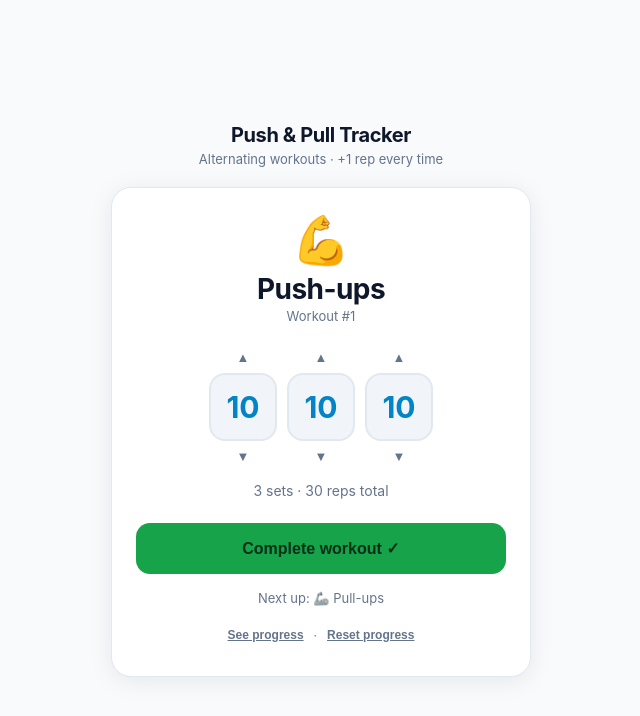
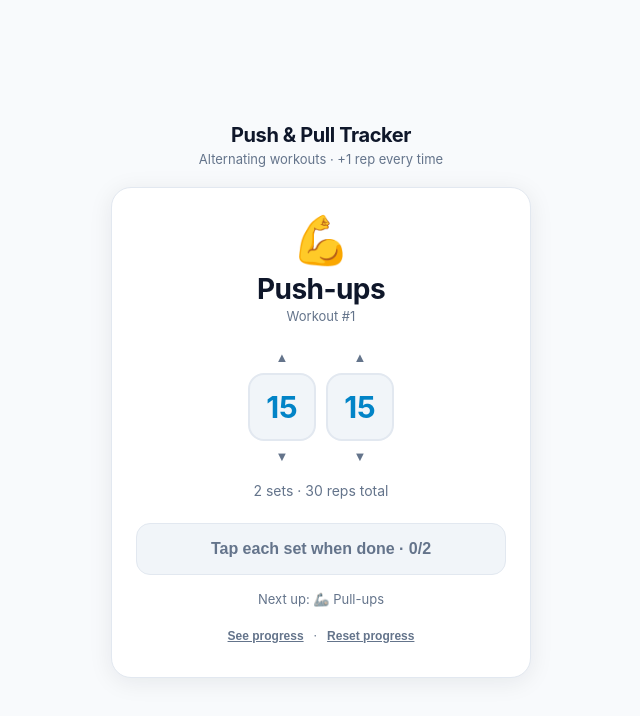
Before and after one commit to wnm/workout-tracker, a plain HTML site: page index.html in a window 1280 px wide. Both pictures are taken after a click on the button "Start plan →". Shown: the whole page, without its empty margins (319-959 px from the left). Drawn offline with Linux system fonts and the light colour scheme.

Commit message:
Raise push-up cap to 20; require all sets marked done before completing

```diff
--- a/index.html
+++ b/index.html
@@ -15,7 +15,7 @@
 // Config: per-exercise rep bounds. Reps in every set stay within [min, max].
 // ---------------------------------------------------------------------------
 const EX = {
-  pushups: { name: "Push-ups", emoji: "💪", min: 8, max: 12, color: "#0284c7" },
+  pushups: { name: "Push-ups", emoji: "💪", min: 8, max: 20, color: "#0284c7" },
   pullups: { name: "Pull-ups", emoji: "🦾", min: 4, max: 6, color: "#ea580c" },
 };
 const KEY = "pushpull.v1";
@@ -121,6 +121,15 @@
   const total = plan.reduce((a, b) => a + b, 0);
   document.getElementById("summary").textContent =
     `${plan.length} sets · ${total} reps total`;
+
+  // Complete is only allowed once every set is tapped done.
+  const doneCount = done.filter(Boolean).length;
+  const allDone = doneCount === done.length;
+  const btn = document.getElementById("doneBtn");
+  btn.disabled = !allDone;
+  btn.textContent = allDone
+    ? "Complete workout ✓"
+    : `Tap each set when done · ${doneCount}/${done.length}`;
 
   document.getElementById("nextHint").textContent =
     `Next up: ${EX[other].emoji} ${EX[other].name}`;
@@ -335,6 +344,9 @@
   }
   button:hover { filter: brightness(1.05); }
   button:active { transform: scale(0.98); }
+  #doneBtn:disabled { background: var(--chip); color: var(--muted); border: 1px solid var(--line); cursor: default; }
+  #doneBtn:disabled:hover { filter: none; }
+  #doneBtn:disabled:active { transform: none; }
   .pulse { animation: pop .4s ease; }
   @keyframes pop { 50% { transform: scale(1.03); filter: brightness(1.15); } }
 
```
